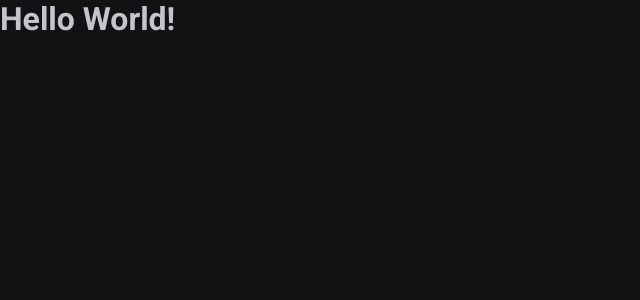
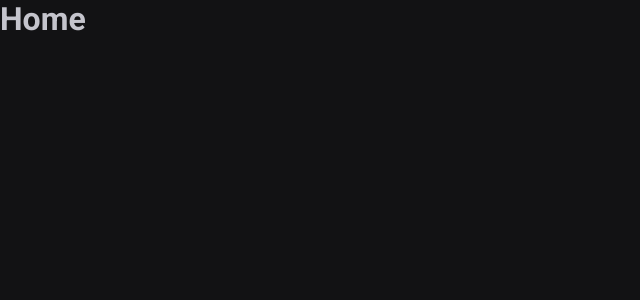
Before and after one commit to MatDev435/ignite-timer, a React (Vite) app: page / in a window 1280 px wide. Shown: the top 300 px of the page, without its empty margins (0-640 px from the left). Built offline with nearby package versions, Linux system fonts and the light colour scheme.

Commit message:
Rotas configuradas

```diff
--- a/package.json
+++ b/package.json
@@ -6,13 +6,13 @@
   "scripts": {
     "dev": "vite",
     "build": "tsc && vite build",
-    "lint": "eslint . --ext ts,tsx --report-unused-disable-directives --max-warnings 0",
-    "preview": "vite preview",
-    "lint": "eslint src --ext .ts,.tsx"
+    "lint": "eslint src --ext .ts,.tsx",
+    "preview": "vite preview"
   },
   "dependencies": {
     "react": "^18.2.0",
     "react-dom": "^18.2.0",
+    "react-router-dom": "^6.14.2",
     "styled-components": "^6.0.5"
   },
   "devDependencies": {
--- a/src/App.tsx
+++ b/src/App.tsx
@@ -1,11 +1,15 @@
 import { ThemeProvider } from 'styled-components'
 import { defaultTheme } from './styles/themes/default'
 import { GlobalStyle } from './styles/global'
+import { BrowserRouter } from 'react-router-dom'
+import { Router } from './Router'
 
 export function App() {
   return (
     <ThemeProvider theme={defaultTheme}>
-      <h1>Hello World!</h1>
+      <BrowserRouter>
+        <Router />
+      </BrowserRouter>
 
       <GlobalStyle />
     </ThemeProvider>
--- /dev/null
+++ b/src/Router.tsx
@@ -0,0 +1,12 @@
+import { Routes, Route } from 'react-router-dom'
+import { Home } from './pages/Home'
+import { History } from './pages/History'
+
+export function Router() {
+  return (
+    <Routes>
+      <Route path="/" Component={Home} />
+      <Route path="/History" Component={History} />
+    </Routes>
+  )
+}
--- /dev/null
+++ b/src/pages/History.tsx
@@ -0,0 +1,3 @@
+export function History() {
+  return <h1>History</h1>
+}
--- /dev/null
+++ b/src/pages/Home.tsx
@@ -0,0 +1,3 @@
+export function Home() {
+  return <h1>Home</h1>
+}
```
Also changed, not shown: 1 other file (tests, documents, lock files or other folders).
